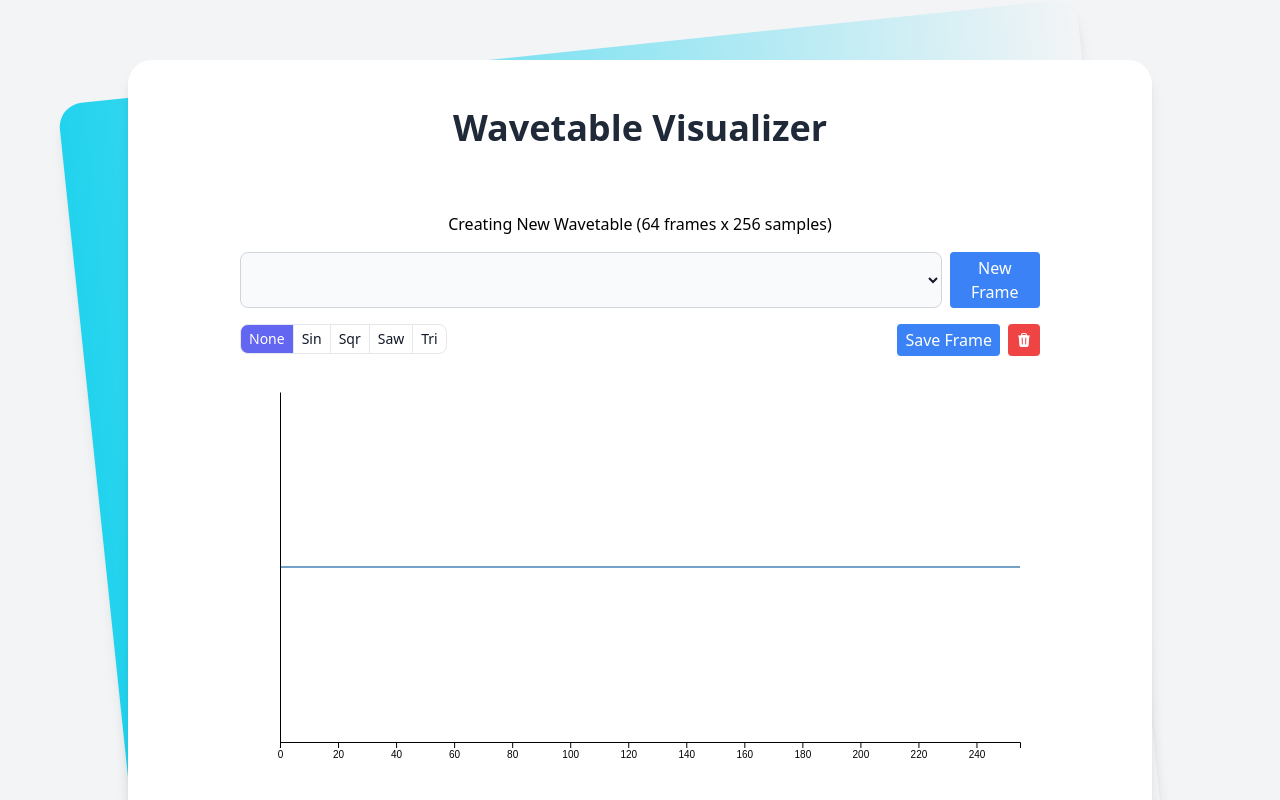
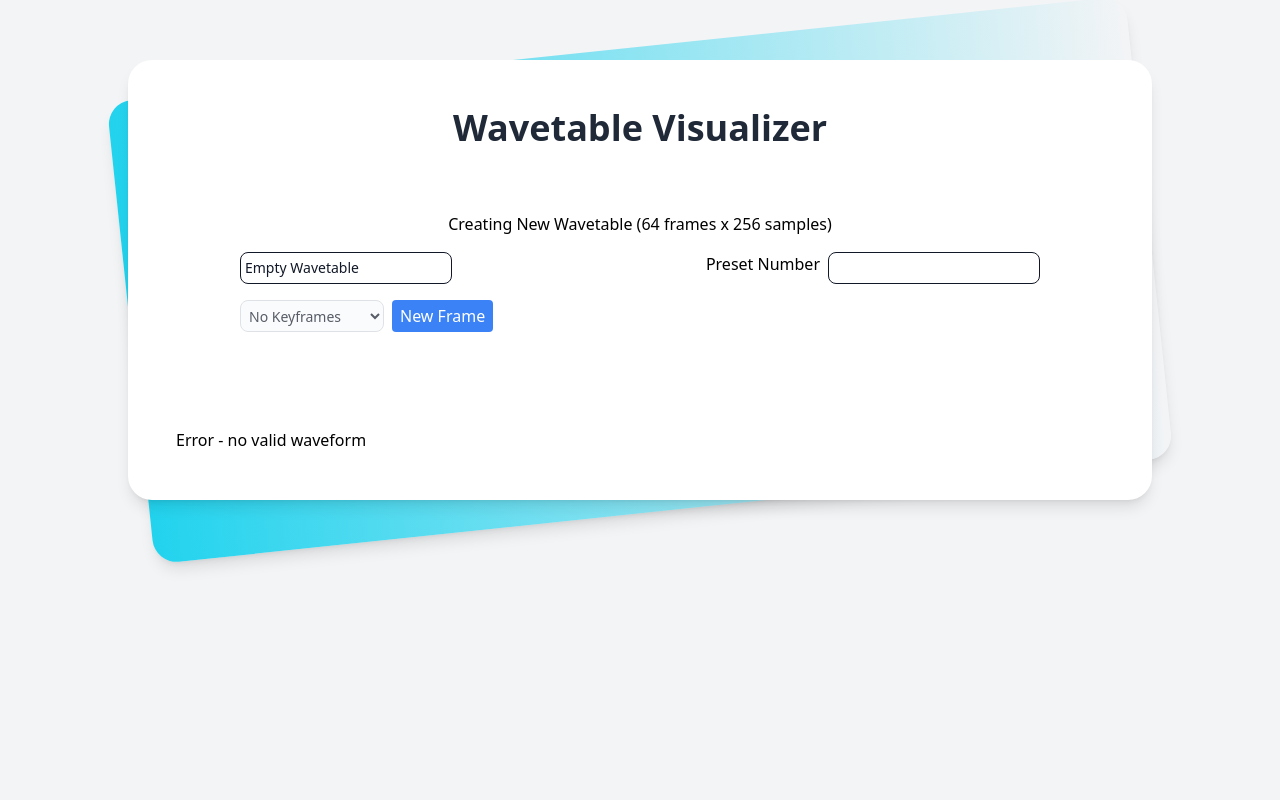
Before and after one commit to dcosson/wavetable-builder, a React (Vite) app: page / in a window 1280 px wide. Both pictures are taken after a click on the button "New Wavetable". Shown: the top 800 px of the page. Built offline with nearby package versions, Linux system fonts and the light colour scheme.

Commit message:
got the creator working

```diff
--- a/src/App.tsx
+++ b/src/App.tsx
@@ -1,25 +1,31 @@
+import { useState } from 'react';
 import WavetableVisualizer from './WavetableVisualizer'
 import WavetableCreator from './WavetableCreator';
-import { generateWavetable, generateWaveform } from './wavetableUtils'
+import type { WavetableWithKeyframes } from './wavetableUtils';
 
 function App() {
-  const wavetable = generateWavetable(
-    [
-      { frame: 0, data: generateWaveform('sine', 256) },
-      { frame: 21, data: generateWaveform('square', 256) },
-      { frame: 42, data: generateWaveform('sawtooth', 256) },
-      { frame: 63, data: generateWaveform('triangle', 256) },
-    ],
-    64,
-    256);
+  const [wavetable, setWavetable] = useState<WavetableWithKeyframes | undefined>(undefined);
+  // const wavetable = generateWavetableOld(
+  //   [
+  //     { frame: 0, data: generateWaveform('sine', 256) },
+  //     { frame: 21, data: generateWaveform('square', 256) },
+  //     { frame: 42, data: generateWaveform('sawtooth', 256) },
+  //     { frame: 63, data: generateWaveform('triangle', 256) },
+  //   ],
+  //   64,
+  //   256);
+
+  const wavetableChangedHandler = (wavetable: WavetableWithKeyframes) => {
+    setWavetable(wavetable)
+  };
 
   return (
-    <div className="min-h-screen bg-gray-100 py-6 flex flex-col justify-center sm:py-12">
-      <div className="relative py-3 sm:w-4/5 sm:mx-auto">
-        <div className="absolute inset-0 bg-gradient-to-r from-cyan-400 to-light-blue-500 shadow-lg transform -skew-y-6 sm:skew-y-0 sm:-rotate-6 sm:rounded-3xl"></div>
+    <div className="min-h-screen bg-gray-100 flex flex-col justify-top sm:py-12">
+      <div className="relative sm:py-3 sm:w-4/5 sm:mx-auto">
+        <div className="hidden sm:block absolute inset-0 bg-gradient-to-r from-cyan-400 to-light-blue-500 shadow-lg transform -skew-y-6 sm:skew-y-0 sm:-rotate-6 sm:rounded-3xl"></div>
         <div className="relative p-6 bg-white shadow-lg sm:rounded-3xl sm:p-12">
           <h1 className="text-xl sm:text-4xl font-bold mb-2 sm:mb-8 text-center text-gray-800">Wavetable Visualizer</h1>
-          <WavetableCreator numberFrames={64} samplesPerFrame={256} />
+          <WavetableCreator numberFrames={64} samplesPerFrame={256} wavetableChanged={wavetableChangedHandler} />
           <WavetableVisualizer wavetable={wavetable} />
         </div>
       </div>
--- a/src/ButtonGroup.tsx
+++ b/src/ButtonGroup.tsx
@@ -1,4 +1,4 @@
-import React, { useState } from 'react';
+import React from 'react';
 
 interface ButtonOption<T> {
   value: T;
@@ -7,15 +7,12 @@ interface ButtonOption<T> {
 
 interface ButtonGroupProps<T> {
   options: ButtonOption<T>[];
-  defaultSelected?: T;
+  selected?: T;
   onSelect: (value: T) => void;
 }
 
-const ButtonGroup = <T extends React.Key,>({ options, defaultSelected, onSelect }: ButtonGroupProps<T>) => {
-  const [selected, setSelected] = useState<T>(defaultSelected || options[0].value);
-
+const ButtonGroup = <T extends React.Key,>({ options, selected, onSelect }: ButtonGroupProps<T>) => {
   const handleClick = (value: T) => {
-    setSelected(value);
     onSelect(value);
   };
 
--- a/src/WavetableCreator.tsx
+++ b/src/WavetableCreator.tsx
@@ -1,35 +1,43 @@
-import React, { useState } from 'react';
-import type { WaveformData, WaveShape, WaveformDataWithKeyframe } from './wavetableUtils';
+import React, { useEffect, useState } from 'react';
+import type { WaveformData, WaveShape, WavetableWithKeyframes } from './wavetableUtils';
 import { LabeledWaveShapes, generateWaveform, generateWavetable } from './wavetableUtils';
+import { insertAtIndex } from './utils'
 import SingleWaveformChart from './SingleWaveformChart';
 import ButtonGroup from './ButtonGroup';
 import { TrashIcon } from '@heroicons/react/24/solid';
 
+interface WaveformWithMetadata {
+  data: WaveformData;
+  shapeSelection: WaveShape;
+}
+
 interface WavetableCreatorProps {
-  numberFrames: number,
-  samplesPerFrame: number,
+  numberFrames: number;
+  samplesPerFrame: number;
+  wavetableChanged(wavetable: WavetableWithKeyframes): any;
 }
 
 const WavetableCreator: React.FC<WavetableCreatorProps> = ({
   numberFrames,
   samplesPerFrame,
+  wavetableChanged,
 }) => {
   const [inProgress, setInProgress] = useState<boolean>(false);
-  const [currentShapeSelection, setCurrentShapeSelection] = useState<WaveShape>('none');
-  const [currentFrameNumber, setCurrentFrameNumber] = useState<number>(0);
-  const [currentWaveformData, setCurrentWaveformData] = useState<WaveformData>(generateWaveform(currentShapeSelection, samplesPerFrame));
 
+  const [currentFrameIndex, setCurrentFrameIndex] = useState<number>(-1);
+  const [name, setName] = useState<string>('Empty Wavetable');
+  const [presetNumber, setPresetNumber] = useState<number | null>(null);
+  const [wavetableKeyframes, setWavetableKeyframes] = useState<WaveformWithMetadata[]>([]);
 
-  const [wavetableKeyframes, setWavetableKeyframes] = useState<WaveformDataWithKeyframe[]>([]);
+  const currentWaveform = wavetableKeyframes[currentFrameIndex];
 
-  // useEffect(() => {
-  //   setWavetable
-  //   if (wavetable.length == 0) {
-  //     renderWaveform(EmptyWaveform);
-  //   } else {
-  //     renderWaveform(wavetable[0])
-  //   }
-  // }, [keyframes]);
+  useEffect(() => {
+    const wavetable = generateWavetable(wavetableKeyframes.map(w => w.data), numberFrames, samplesPerFrame);
+    if (wavetable) {
+      wavetableChanged(wavetable);
+      console.log('wavetable changed', wavetable)
+    }
+  }, [wavetableKeyframes]);
 
   const newWavetableHandler = () => {
     setInProgress(true);
@@ -37,66 +45,108 @@ const WavetableCreator: React.FC<WavetableCreatorProps> = ({
 
   const discardNewWavetable = () => {
     setInProgress(false);
-    setCurrentShapeSelection('none');
-    setCurrentFrameNumber(0);
-    setCurrentWaveformData(generateWaveform('none', samplesPerFrame));
+    setCurrentFrameIndex(-1);
     setWavetableKeyframes([]);
   }
 
-  const saveFrame = () => {
-    // keyframes.push(currentWaveshape);
-    // setCurrentWaveshape(generateWaveform('none', samplesPerFrame));
+  const saveNewWavetable = () => {
+    setInProgress(false);
   }
 
   const newFrame = () => {
-    const nextFrame = (wavetableKeyframes.length > 0 && wavetableKeyframes[0].frame || 0) + 1;
-    setWavetableKeyframes(wavetableKeyframes.concat({ frame: nextFrame, data: currentWaveformData }))
+    const shapeSelection: WaveShape = 'none';
+    const data = generateWaveform(shapeSelection, samplesPerFrame);
+    const newIndex = currentFrameIndex + 1;
+    const newKeyframes = insertAtIndex(wavetableKeyframes, newIndex, { data, shapeSelection });
+    setWavetableKeyframes(newKeyframes);
+    setCurrentFrameIndex(newIndex);
+  }
+
+  const deleteFrame = () => {
+    const newKeyframes = [...wavetableKeyframes];
+    newKeyframes.splice(currentFrameIndex, 1);
+    setWavetableKeyframes(newKeyframes);
+    const nextFrameIndex = currentFrameIndex == 0 && newKeyframes.length > 0 ? 0 : currentFrameIndex - 1;
+    setCurrentFrameIndex(nextFrameIndex);
   }
 
   const selectFrame = (e: React.ChangeEvent<HTMLSelectElement>) => {
-    setCurrentFrameNumber(Number(e.target.value));
+    setCurrentFrameIndex(Number(e.target.value));
   }
 
-  const currentShapeSelectionHandler = (value: WaveShape) => {
-    setCurrentShapeSelection(value);
-    setCurrentWaveformData(generateWaveform(value, samplesPerFrame));
+  const nameHandler = (e: React.ChangeEvent<HTMLInputElement>) => {
+    setName(e.target.value);
   }
 
+  const presetNumberHandler = (e: React.ChangeEvent<HTMLInputElement>) => {
+    setPresetNumber(Number(e.target.value));
+  }
+
+  const currentShapeSelectionHandler = (shapeSelection: WaveShape) => {
+    const data = generateWaveform(shapeSelection, samplesPerFrame);
+    const newKeyframes = [...wavetableKeyframes];
+    newKeyframes[currentFrameIndex] = { data, shapeSelection }
+    setWavetableKeyframes(newKeyframes);
+  }
+
+  if (!inProgress) {
+    const text = wavetableKeyframes.length == 0 ? 'New Wavetable' : 'Edit Wavetable';
+    return (
+      <div className="flex-row my-8">
+        <button className="center bg-blue-500 hover:bg-blue-700 text-white py-1 px-2 rounded" onClick={newWavetableHandler}>{text}</button>
+      </div>
+    );
+  }
 
   return (
     <div className="flex-row m-8">
-      {!inProgress && <button className="center bg-blue-500 hover:bg-blue-700 text-white py-1 px-2 rounded" onClick={newWavetableHandler}>New Wavetable</button>}
-      {inProgress && (
       <div className="flex flex-col p-8 pb-16 gap-4">
         <h2 className="text-center">Creating New Wavetable ({numberFrames} frames x {samplesPerFrame} samples)</h2>
-          <div className='flex flex-row gap-2'>
-            <select className="grow-0 bg-gray-50 border border-gray-300 text-gray-900 text-sm rounded-lg focus:ring-blue-500 focus:border-blue-500 block w-full p-2.5" value={currentFrameNumber} onChange={selectFrame}>
+
+        <div className='flex flex-row gap-2 h-8'>
+          <input className="border border-gray-900 text-gray-900 text-sm rounded-lg focus:ring-blue-500 focus:border-blue-500 block px-1 min-w-36" type="text" value={name} onChange={nameHandler}></input>
+          <div className='grow' />
+          <label >Preset Number</label>
+          <input className="border border-gray-900 text-gray-900 text-sm rounded-lg focus:ring-blue-500 focus:border-blue-500 block px-1 w-auto" type="number" value={presetNumber == null ? '' : presetNumber} onChange={presetNumberHandler}></input>
+        </div>
+
+        <div className='flex flex-row gap-2 h-8'>
+          <select className="bg-gray-50 border border-gray-300 text-gray-900 text-sm rounded-lg focus:ring-blue-500 focus:border-blue-500 block px-1 min-w-36" value={currentFrameIndex} onChange={selectFrame} disabled={wavetableKeyframes.length == 0}>
             {wavetableKeyframes.map((_, idx) => (
               <option key={`option-${idx}`} value={idx}>Keyframe {idx}</option>
             ))}
+            {wavetableKeyframes.length == 0 && (<option>No Keyframes</option>)}
           </select>
-            <button onClick={newFrame} className="grow-0 flex-end bg-blue-500 hover:bg-blue-700 text-white py-1 px-2 rounded disabled:bg-gray-400">
+          <button onClick={newFrame} className="flex-end bg-blue-500 hover:bg-blue-700 text-white py-1 px-2 rounded disabled:bg-gray-400">
             New Frame
           </button>
+        </div>
 
-
-          </div>
+        {currentWaveform !== undefined ? (
+          <>
+            <div>
               <div className="flex flex-row gap-2">
                 <div className="grow">
-              <ButtonGroup options={LabeledWaveShapes} defaultSelected={currentShapeSelection} onSelect={currentShapeSelectionHandler} />
+                  <ButtonGroup options={LabeledWaveShapes} selected={currentWaveform.shapeSelection} onSelect={currentShapeSelectionHandler} />
                 </div>
-            <button onClick={saveFrame} className="grow-0 flex-end bg-blue-500 hover:bg-blue-700 text-white py-1 px-2 rounded disabled:bg-gray-400">
-              Save Frame
-            </button>
-            <button onClick={discardNewWavetable} className="w-8 grow-0 flex-end bg-red-500 hover:bg-red-700 text-white py-1 px-2 rounded">
+                <button onClick={deleteFrame} className="w-8 grow-0 flex-end bg-red-500 hover:bg-red-700 text-white py-1 px-2 rounded">
                   <TrashIcon />
                 </button>
               </div>
-          <SingleWaveformChart data={currentWaveformData} lineColor={'steelblue'} />
+              <SingleWaveformChart data={currentWaveform.data} lineColor={'steelblue'} />
             </div>
-      )}
+            <div className="flex flex-row gap-2">
+              <button onClick={saveNewWavetable} className="flex-end bg-blue-500 hover:bg-blue-700 text-white py-1 px-2 rounded disabled:bg-gray-400">
+                Save Wavetable
+              </button>
+              <div className='grow' />
+              <button onClick={discardNewWavetable} className="grow-0 flex-end bg-red-500 hover:bg-red-700 text-white py-1 px-2 rounded">Discard Wavetable</button>
+            </div>
+          </>
+        ) : (<></>)}
       </div >
-  );
+    </div>
+  )
 };
 
 export default WavetableCreator;
--- a/src/WavetableVisualizer.tsx
+++ b/src/WavetableVisualizer.tsx
@@ -45,7 +45,7 @@ const WavetableSynthVisualizer: React.FC<WavetableSynthVisualizerProps> = ({
     <div className='flex flex-col gap-6'>
       <div className="flex flex-row gap-4">
 
-        <ButtonGroup options={[{ value: 'table', label: 'Table' }, { value: 'single', label: 'Single' }]} defaultSelected={selectedChartType} onSelect={handleSelectChartType} />
+        <ButtonGroup options={[{ value: 'table', label: 'Table' }, { value: 'single', label: 'Single' }]} selected={selectedChartType} onSelect={handleSelectChartType} />
         <div className="inline-flex grow w-32 gap-2">
           <input
             type="range"
--- /dev/null
+++ b/src/utils.ts
@@ -0,0 +1,7 @@
+export const insertAtIndex = <T>(array: Array<T>, index: number, item: T): Array<T> => {
+  return [
+    ...array.slice(0, index),
+    item,
+    ...array.slice(index)
+  ];
+};
```
Also changed, not shown: src/wavetableUtils.ts (+47 -1 lines). Lines whose indentation alone changed are shown as unchanged.
